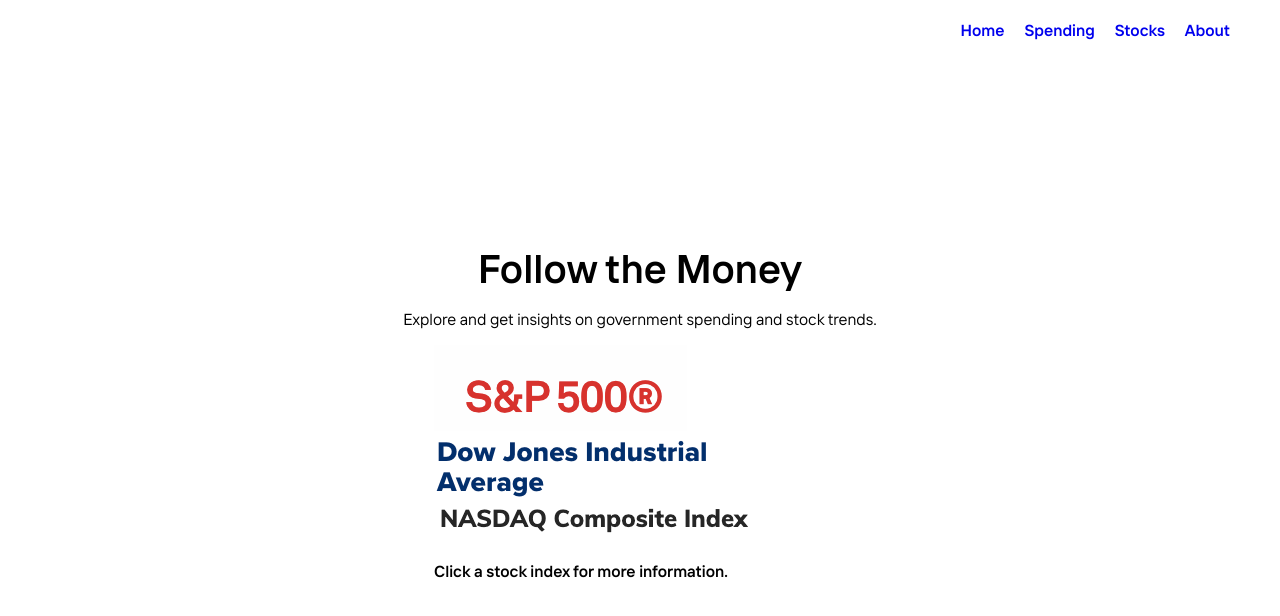
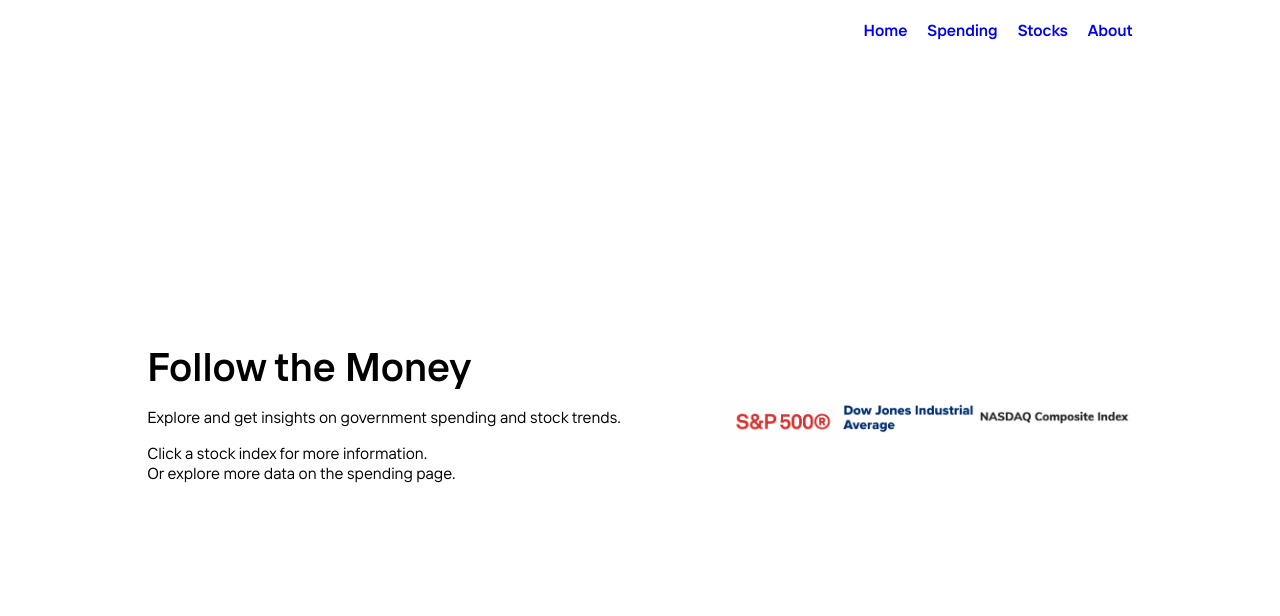
Before and after one commit to jdinh11/inst377-finalproject, a website: page public/index.html in a window 1280 px wide. Drawn offline with Linux system fonts and the light colour scheme; a script that the page names is missing; files whose address does not match are found by name.

Commit message:
tweaks to index and spending pages

```diff
--- a/public/index.html
+++ b/public/index.html
@@ -22,6 +22,7 @@
         <div id="header-text">
             <h1>Follow the Money </h1>
             <p>Explore and get insights on government spending and stock trends.</p>
+            <p> Click a stock index for more information. <br> Or explore more data on the spending page. </p>
         </div>
         <div class="main-content">
             <div class="left-logo">
@@ -36,7 +37,7 @@
                     <img src="nasdaq.png" alt = "nasdaq"/> </a>
 
                   </div>
-                  <p> Click a stock index for more information. </p>
+
             </div>
         </div>
     </div>
--- a/public/styles.css
+++ b/public/styles.css
@@ -19,11 +19,13 @@
     display: flex;
     flex-direction: column;
     min-height: 100vh;
+    align-items: center;
+    justify-content:center;
 }
 
 .header {
     display: flex;
-    flex-direction: column;
+    flex-direction: row;
     align-items: center;
     justify-content: center;
     min-height: 100vh;
@@ -35,7 +37,8 @@
 
 #header-text {
     font-family: 'InterphasesReg', sans-serif;
-    text-align: center;
+    text-align: left;
+    margin-right: 100px;
 }
 
 h1 {
@@ -84,8 +87,31 @@
     display: flex;
     justify-content: center;
     align-items: center;
+    flex-direction: column;
+}
+/* Slider Styles */
+.left-logo {
+  display: flex;
+  flex-direction: column;
+  align-items: center;
+  justify-content: center;
+  width: 100%;
 }
 
+.left-logo div[data-simple-slider] {
+  display: flex;
+  justify-content: center;
+  align-items: center;
+  width: 412px;
+  height: 200px;
+  margin: 0 auto;
+}
+
+.left-logo img {
+  max-width: 100%;
+  height: auto;
+  display: block;
+}
 /* About Page */
 .about-us{
   width: 60vw;
@@ -237,3 +263,30 @@
   box-shadow: none;
   color: #2c5777;
 }
+
+/*spending page */
+#chartDiv {
+  width: 80%;
+  max-width: 1200px;
+  margin: 0 auto;
+  padding: 20px;
+  box-sizing: border-box;
+}
+
+#myChart {
+  width: 100%;
+  height: 600px;
+}
+
+#spending-header{
+  margin: 100 10 20 10px;
+}
+
+.checkboxes {
+  text-align: center;
+  margin-top: 5px;
+}
+
+.checkboxes label {
+  margin-right: 10px;
+}
```
Also changed, not shown: public/spending.html (+2 -3 lines), 1 other file.
